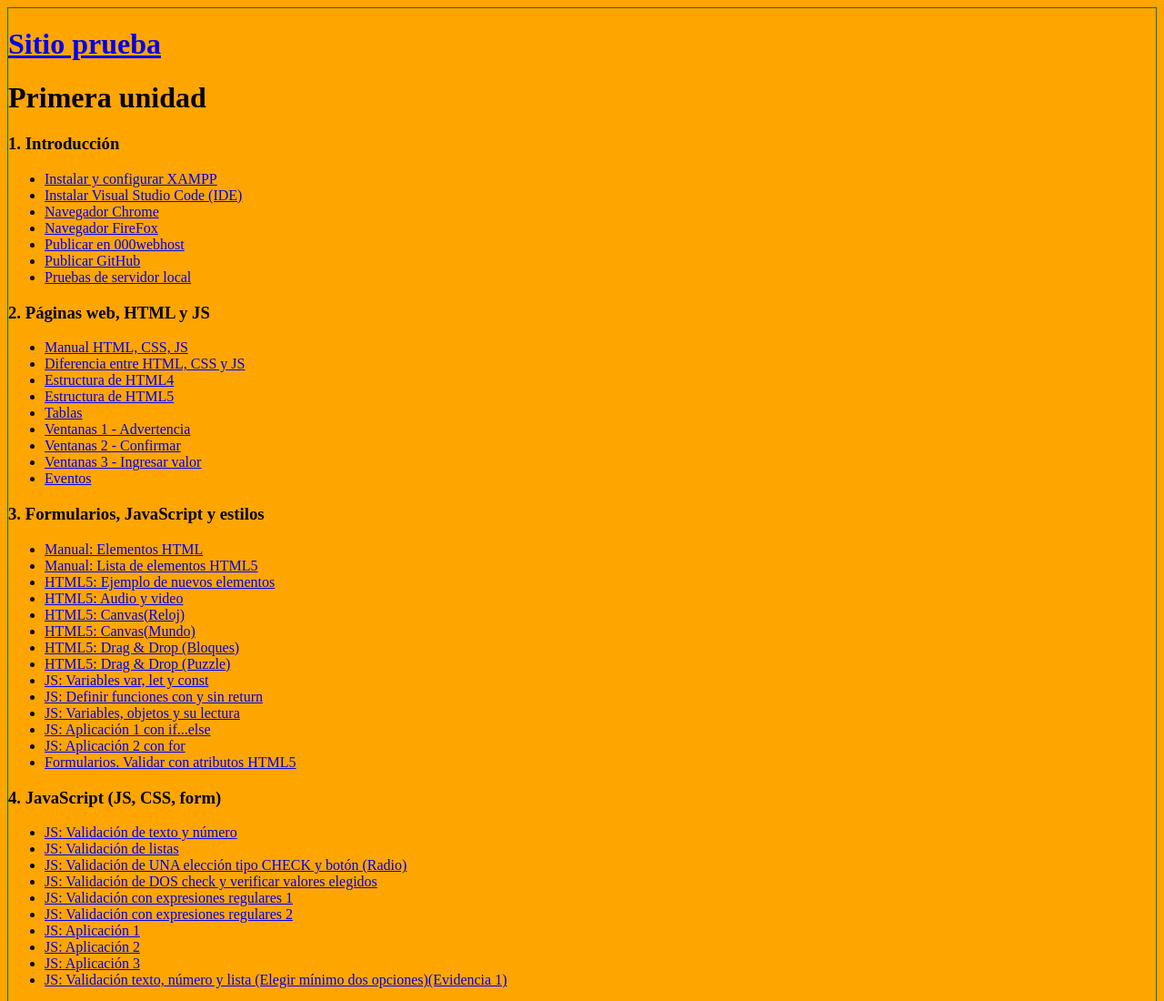
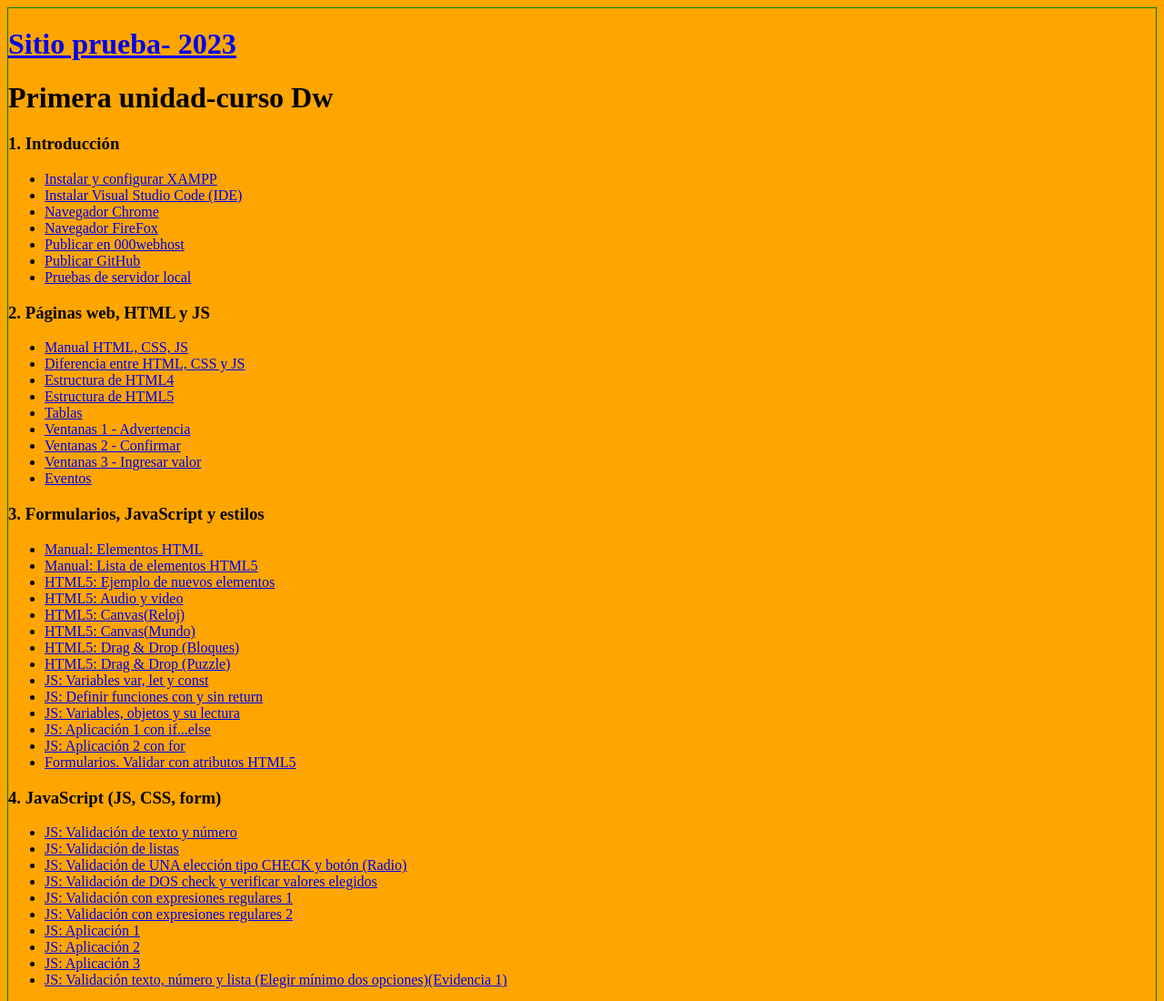
Before and after one commit to VCrevilla/Reposteria, a plain HTML site: page index.html in a window 1280 px wide. Shown: the top 1100 px of the page at 91% size. Drawn offline with Linux system fonts and the light colour scheme.

Commit message:
mi segunda publicacion v02

```diff
--- a/index.html
+++ b/index.html
@@ -6,9 +6,9 @@
 <style> body{background-color: orange; border: 1px solid green;} </style>
 </head>
 <body>
-	<h1> <a target="_blank" href="sitio/">Sitio prueba</a> </h1>
+	<h1> <a target="_blank" href="sitio/">Sitio prueba- 2023</a> </h1>
 
-	<h1> Primera unidad </h1>
+	<h1> Primera unidad-curso Dw </h1>
 	<h3> 1. Introducción </h3>
 	<ul>
 		<li> <a target="_blank" href="https://www.apachefriends.org/download.html">Instalar y configurar XAMPP</a></li>
```
Also changed, not shown: indes.html (added).
